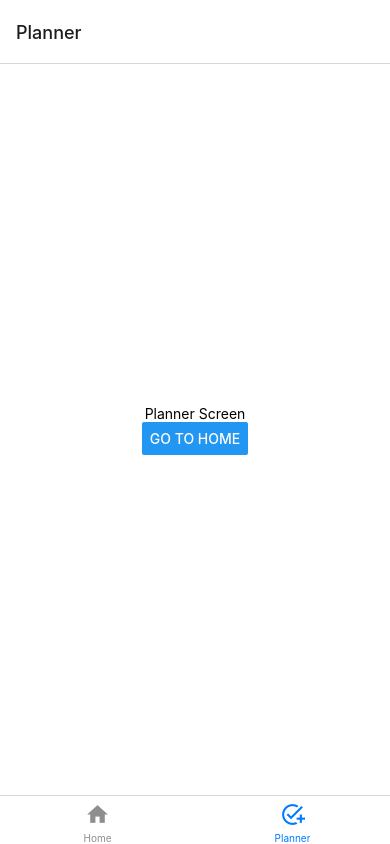
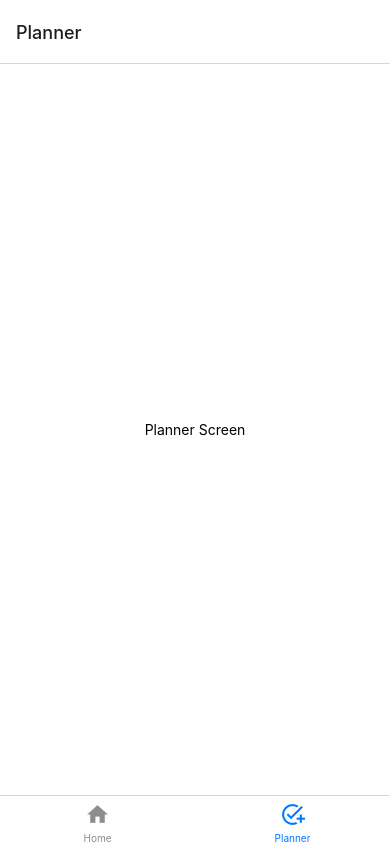
Before and after one commit to jbdura/workout-app, a React Native app: screen /Planner in a window 390 px wide. Built offline with nearby package versions, Linux system fonts and the light colour scheme.

Commit message:
Removed repetitive button

```diff
--- a/src/screens/PlannerScreen.tsx
+++ b/src/screens/PlannerScreen.tsx
@@ -15,10 +15,7 @@ function PlannerScreen({ navigation }: NativeStackHeaderProps) {
   return (
     <View style={styles.container}>
       <Text>Planner Screen</Text>
-      <Button
-        title='Go to Home'
-        onPress={() => navigation.navigate("Home")}
-      />
+
     </View>
   );
 }
```
